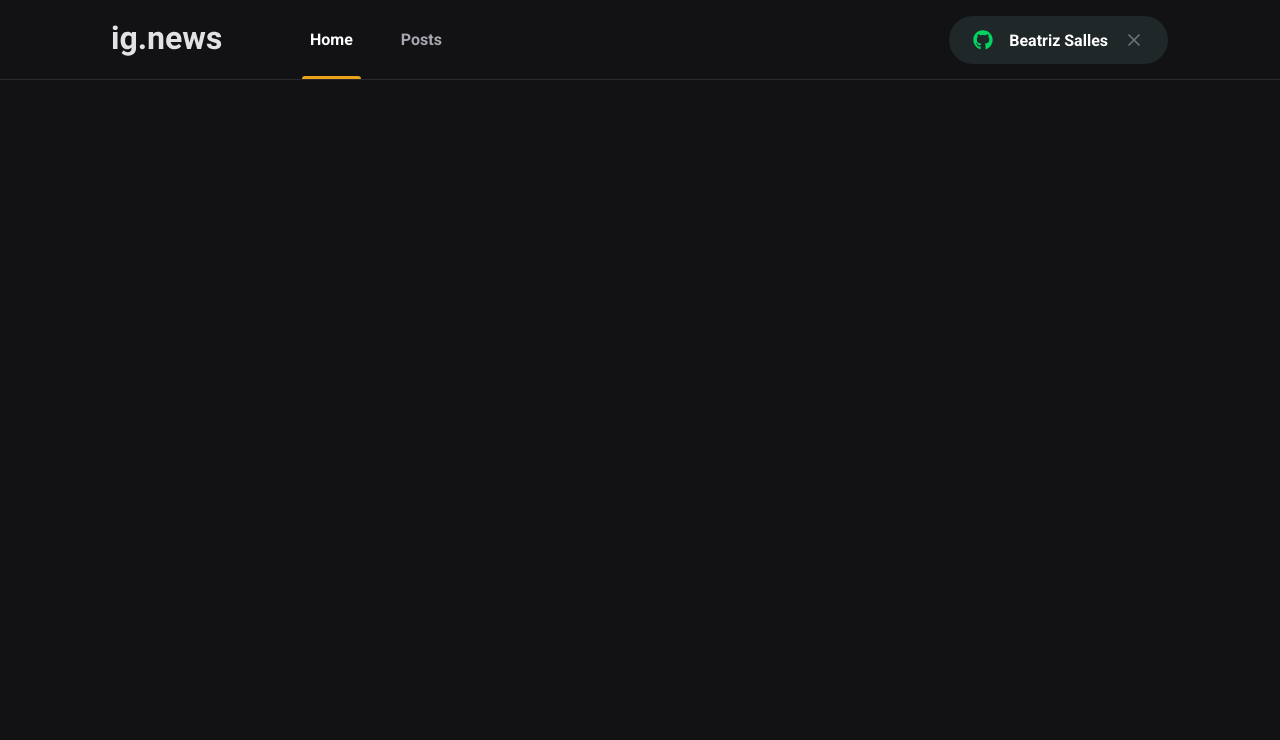
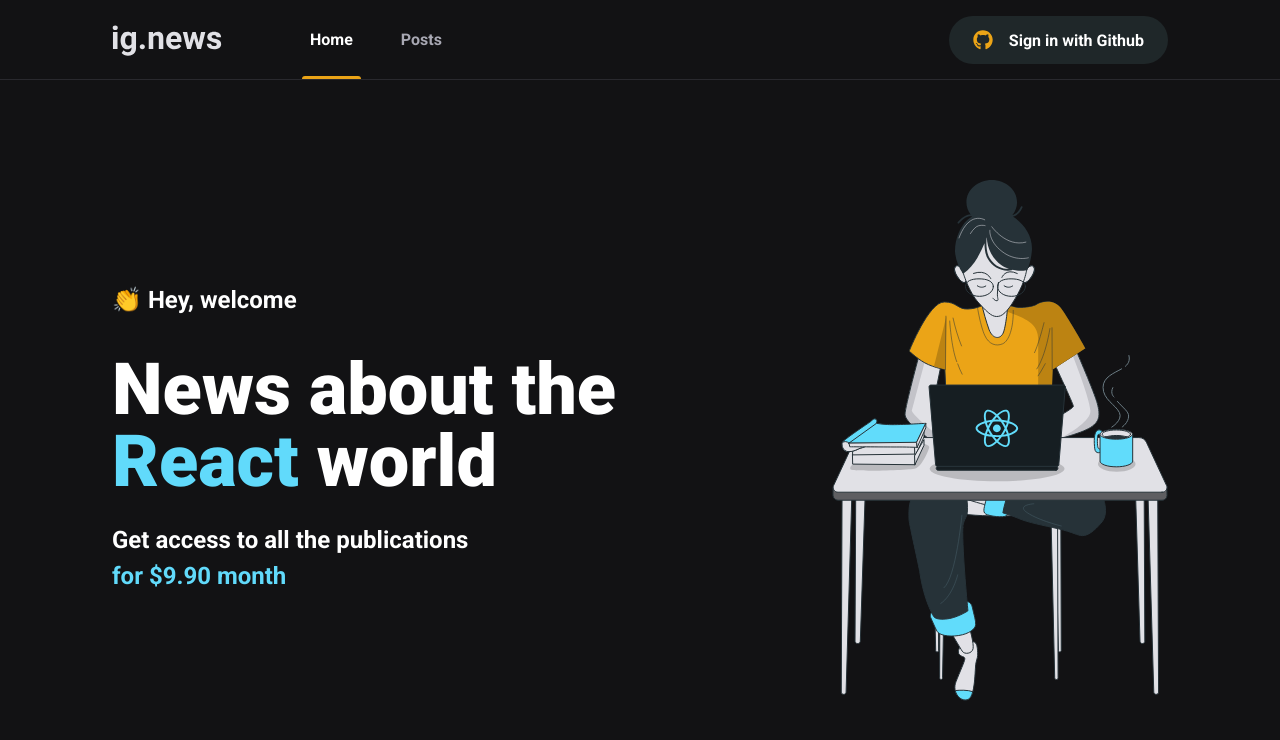
Before and after one commit to 3salles/ignews, a Next.js app: page / in a window 1280 px wide. Shown: the top 740 px of the page. Built offline with nearby package versions, Linux system fonts and the light colour scheme.

Commit message:
feat: Create home page

```diff
--- a/src/components/Header/SignInButton/index.tsx
+++ b/src/components/Header/SignInButton/index.tsx
@@ -3,7 +3,7 @@
 import styles from "./styles.module.scss";
 
 export function SignInButton() {
-  const isUserLoggedIn = true;
+  const isUserLoggedIn = false;
 
   return isUserLoggedIn ? (
     <button className={styles.signInButton} type="button">
--- /dev/null
+++ b/src/pages/home.module.scss
@@ -0,0 +1,40 @@
+.contentContainer {
+  max-width: 1120px;
+  margin: 0 auto;
+  padding: 0 2rem;
+  height: calc(100vh - 5rem);
+  display: flex;
+  align-items: center;
+  justify-content: space-between;
+}
+
+.hero {
+  max-width: 600px;
+
+  > span {
+    font-size: 1.5rem;
+    font-weight: bold;
+  }
+
+  h1 {
+    font-size: 4.5rem;
+    line-height: 4.5rem;
+    font-weight: 900;
+    margin-top: 2.5rem;
+
+    span {
+      color: var(--cyan-500);
+    }
+  }
+
+  p {
+    font-size: 1.5rem;
+    line-height: 2.25rem;
+    margin-top: 1.5rem;
+
+    span {
+      color: var(--cyan-500);
+      font-weight: bold;
+    }
+  }
+}
--- a/src/pages/index.tsx
+++ b/src/pages/index.tsx
@@ -1,11 +1,23 @@
 import Head from 'next/head'
+import styles from './home.module.scss'
 
 export default function Home() {
   return (
     <>
     <Head>
-      <title>ig.news</title>
+      <title>ig.news | Home</title>
     </Head>
+    <main className={styles.contentContainer}>
+      <section className={styles.hero}>
+        <span>👏 Hey, welcome</span>
+        <h1>News about the <span>React</span> world</h1>
+        <p>
+          Get access to all the publications <br />
+          <span>for $9.90 month</span>
+        </p>
+      </section>
+      <img src="/images/avatar.svg" alt="Girl coding" />
+    </main>
     </>
   )
 }
```
